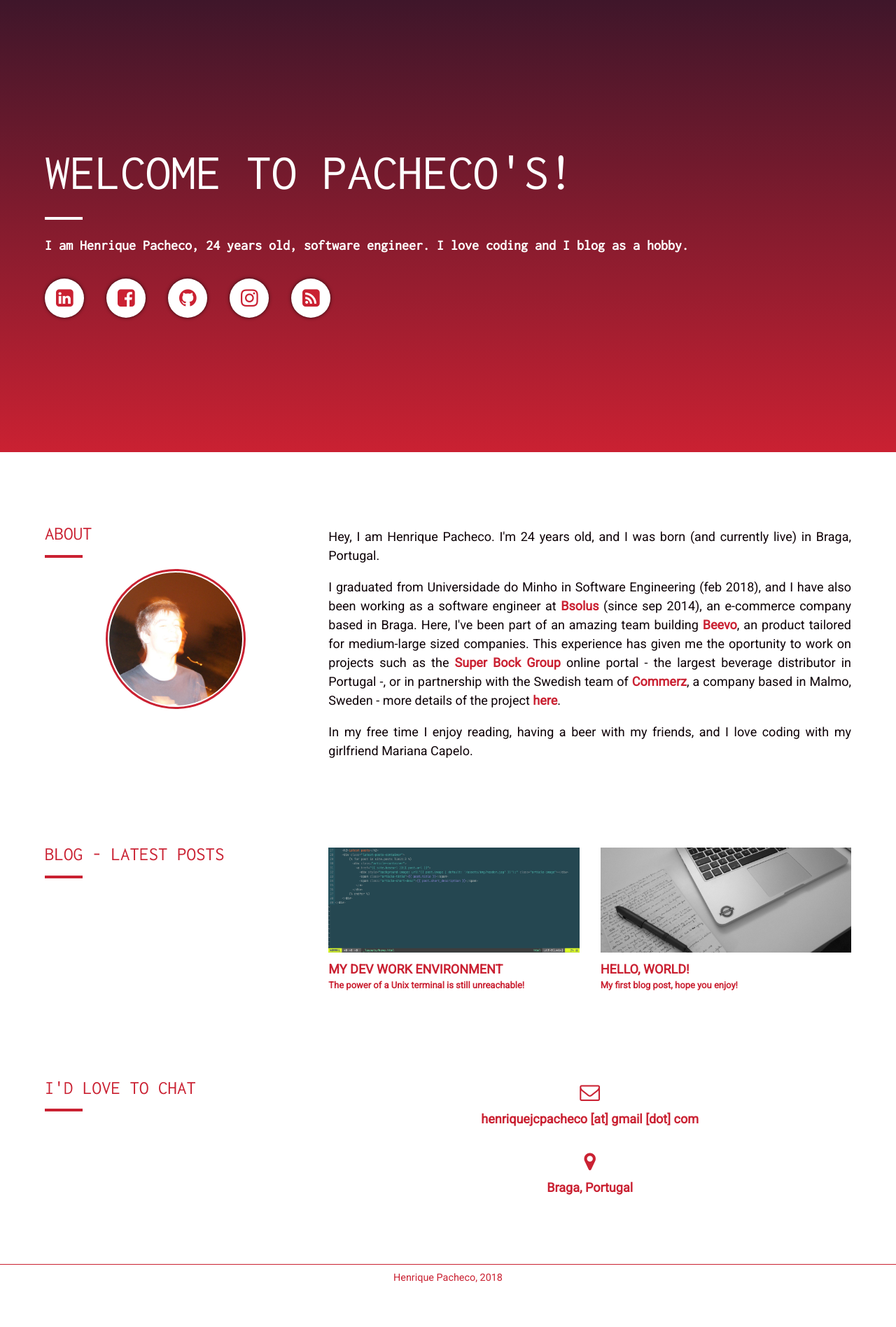
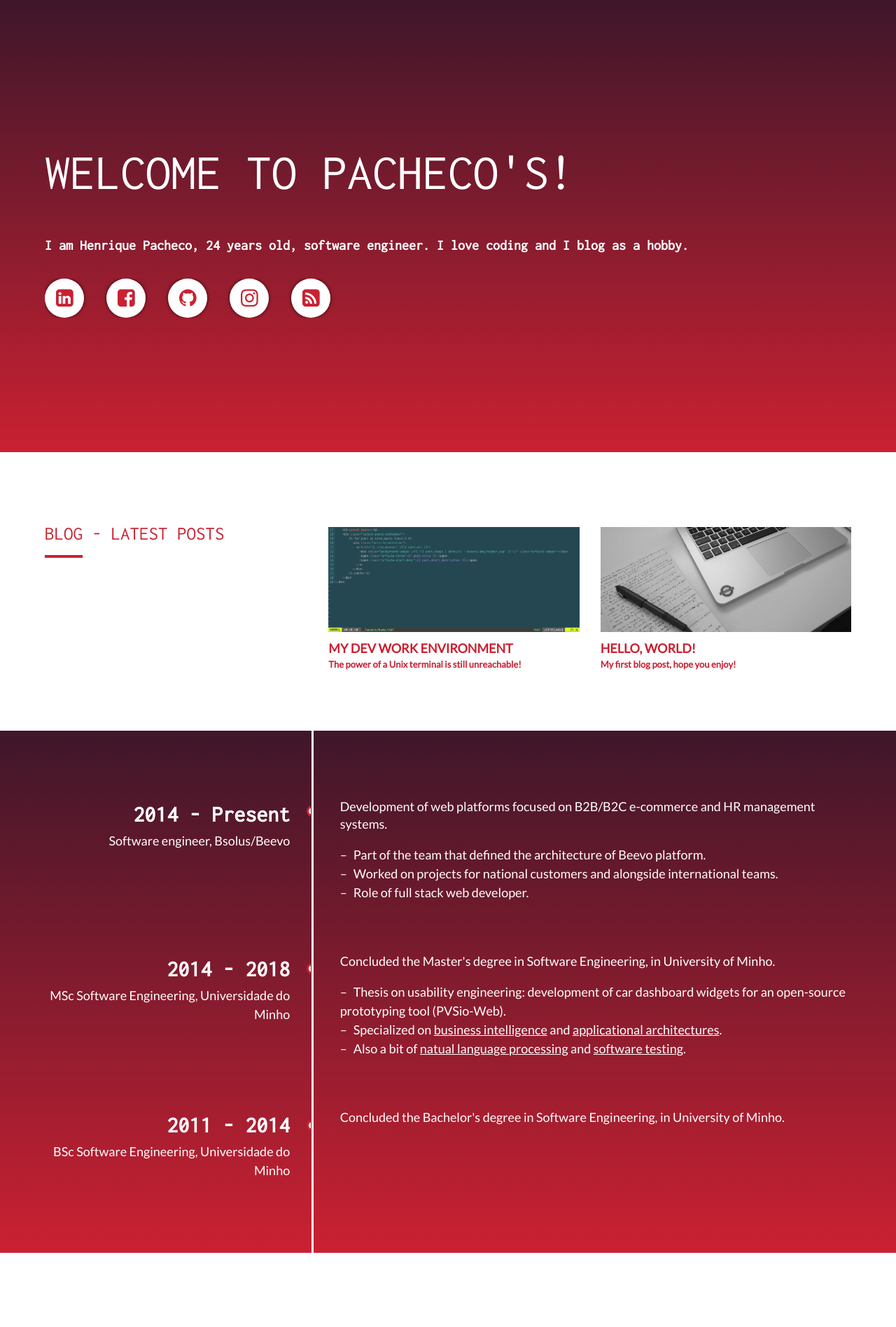
Before and after one commit to ikas/ikas.github.io, a Jekyll site: the page built from index.md, in a window 1280 px wide. Shown: the top 1896 px of the page at 70% size. Built offline with Jekyll 4.4.1, drawn with Linux system fonts in a browser that asks for light colours; our own code applies the rules of GitHub Pages for plain Markdown files; before the commit the page ends 1845 px from its top, so only the background shows below that.

Commit message:
added start of timeline

```diff
--- a/_layouts/default.html
+++ b/_layouts/default.html
@@ -11,7 +11,7 @@
     <link rel="stylesheet" href="{{ '/assets/css/style.css?v=' | append: site.github.build_revision | relative_url }}">
     <link href='{{ site.baseurl }}/feed.xml' rel='alternate' type='application/atom+xml'>
     <link href="https://maxcdn.bootstrapcdn.com/font-awesome/4.7.0/css/font-awesome.min.css" rel="stylesheet" integrity="sha384-wvfXpqpZZVQGK6TAh5PVlGOfQNHSoD2xbE+QkPxCAFlNEevoEH3Sl0sibVcOQVnN" crossorigin="anonymous">
-    <link href="https://fonts.googleapis.com/css?family=Inconsolata|Roboto" rel="stylesheet">
+    <link href="https://fonts.googleapis.com/css?family=Inconsolata|Lato" rel="stylesheet">
     <link rel="stylesheet" href="{{ site.baseurl }}/assets/css/aos.css" />
   </head>
   <body>
--- a/_layouts/home.html
+++ b/_layouts/home.html
@@ -33,6 +33,66 @@ layout: default
 
 <div class="home-container">
   <div class="home-title" data-aos="fade-right">
+    <h2>Blog - Latest posts</h2>
+  </div>
+
+  <div class="home-content latest-posts-container" data-aos="fade-left">
+    {% for post in site.posts limit:3 %}
+      <a class="article-container" href="{{ post.url | absolute_url}}">
+        <div style="background-image: url('{{ post.image | default: '/assets/img/header.jpg' | absolute_url }}');background-position: bottom;" class="article-image"></div>
+        <span class="article-title">{{ post.title }}</span>
+        <span class="article-short-desc">{{ post.short_description }}</span>
+      </a>
+    {% endfor %}
+  </div>
+</div>
+
+
+
+<!-- Timeline -->
+<div class="timeline">
+  <div class="entry">
+    <div class="title">
+      <h3>2014 - Present</h3>
+      <p>Software engineer, Bsolus/Beevo</p>
+    </div>
+    <div class="body">
+      <p>Development of web platforms focused on B2B/B2C e-commerce and HR management systems.</p>
+      <ul>
+        <li>Part of the team that defined the architecture of Beevo platform.</li>
+        <li>Worked on projects for national customers and alongside international teams.</li>
+        <li>Role of full stack web developer.</li>
+      </ul>
+    </div>
+  </div>
+  <div class="entry">
+    <div class="title">
+      <h3>2014 - 2018</h3>
+      <p>MSc Software Engineering, Universidade do Minho</p>
+    </div>
+    <div class="body">
+      <p>Concluded the Master's degree in Software Engineering, in University of Minho.</p>
+      <ul>
+        <li>Thesis on usability engineering: development of car dashboard widgets for an open-source prototyping tool (PVSio-Web).</li>
+        <li>Specialized on <u>business intelligence</u> and <u>applicational architectures</u>.
+        <li>Also a bit of <u>natual language processing</u> and <u>software testing</u>.
+      </ul>
+    </div>
+  </div>
+  <div class="entry">
+    <div class="title">
+      <h3>2011 - 2014</h3>
+      <p>BSc Software Engineering, Universidade do Minho</p>
+    </div>
+    <div class="body">
+      <p>Concluded the Bachelor's degree in Software Engineering, in University of Minho.</p>
+    </div>
+  </div>
+</div>
+
+
+<div class="home-container">
+  <div class="home-title" data-aos="fade-right">
     <h2>About</h2>
     <div class="profile-pic-container">
       <img class="profile-image" src="{{ "/assets/img/profile-pic.jpg" | absolute_url }}" alt="Henrique Pacheco" width="200" height="200" />
@@ -45,23 +105,6 @@ layout: default
         <p>I graduated from Universidade do Minho in Software Engineering (feb 2018), and I have also been working as a software engineer at <a href="http://www.bsolus.pt/pt/">Bsolus</a> (since sep 2014), an e-commerce company based in Braga. Here, I've been part of an amazing team building <a href="http://www.beevo.com/">Beevo</a>, an product tailored for medium-large sized companies. This experience has given me the oportunity to work on projects such as the <a href="https://uni.unicer.pt/">Super Bock Group</a> online portal - the largest beverage distributor in Portugal -, or in partnership with the Swedish team of <a href="https://www.commerz.com/">Commerz</a>, a company based in Malmo, Sweden - more details of the project <a href="https://www.commerz.com/projekt/stockholms-elbolag">here</a>.</p>
         <p>In my free time I enjoy reading, having a beer with my friends, and I love coding with my girlfriend Mariana Capelo.</p>
     </div>
-  </div>
-</div>
-
-
-<div class="home-container">
-  <div class="home-title" data-aos="fade-right">
-    <h2>Blog - Latest posts</h2>
-  </div>
-
-  <div class="home-content latest-posts-container" data-aos="fade-left">
-    {% for post in site.posts limit:3 %}
-      <a class="article-container" href="{{ post.url | absolute_url}}">
-        <div style="background-image: url('{{ post.image | default: '/assets/img/header.jpg' | absolute_url }}');background-position: bottom;" class="article-image"></div>
-        <span class="article-title">{{ post.title }}</span>
-        <span class="article-short-desc">{{ post.short_description }}</span>
-      </a>
-    {% endfor %}
   </div>
 </div>
 
--- a/_sass/jekyll-theme-cayman.scss
+++ b/_sass/jekyll-theme-cayman.scss
@@ -23,12 +23,13 @@
 
 * {
   box-sizing: border-box;
+  overflow-x: hidden;
 }
 
 body {
   padding: 0;
   margin: 0;
-  font-family: 'Roboto', sans-serif;
+  font-family: 'Lato', sans-serif;
   font-size: 18px;
   line-height: 1.5;
   color: $color1;
@@ -629,3 +630,5 @@ h6 {
     font-size: 0.8rem;
   }
 }
+
+@import "timeline";
--- /dev/null
+++ b/_sass/timeline.scss
@@ -0,0 +1,83 @@
+$gutter: 30px;
+$border-width: 3px;
+$dot-diameter: 10px;
+
+
+.timeline {
+  background: $theme-bg;
+  color: $theme-white;
+
+  width:100%;
+  padding: 6rem 4rem;
+  position: relative;
+  &:before {
+    content: '';
+    position: absolute;
+    top: 0px;
+    left:calc(33% + 23px); //$gutter/2
+    bottom: 0px;
+    width: $border-width;
+    background: $theme-white;
+  }
+  &:after {
+    content: "";
+    display: table;
+    clear: both;
+  }
+}
+
+.entry {
+  clear: both;
+  text-align: left;
+  position: relative;
+  .title {
+    margin-bottom: .5rem;
+    float: left;
+    width: 33%;
+    padding-right: $gutter;
+    text-align: right;
+    position: relative;
+    &:before {
+      content: '';
+      position: absolute;
+      width: $dot-diameter;
+      height: $dot-diameter;
+      border: $border-width solid $theme-secondary;
+      background-color:#fff;
+      border-radius:100%;
+      top: 15%;
+      right: -$dot-diameter;
+      z-index: 99;
+    }
+    h3 {
+      margin: 0;
+      font-size: 2rem;
+      color: $theme-white;
+      font-weight: bold;
+    }
+    p {
+      margin: 0;
+    }
+  }
+  .body {
+    margin: 0 0 3em;
+    float: right;
+    width: 66%;
+    padding-left: $gutter;
+    p {
+      line-height: 1.4em;
+      &:first-child {
+        margin-top: 0;
+        font-weight: 400;
+      }
+    }
+    ul {
+      padding-left: 0;
+      list-style-type: none;
+      li:before {
+        content: "–";
+        margin-right: .5em;
+      }
+    }
+  }
+}
--- a/_sass/variables.scss
+++ b/_sass/variables.scss
@@ -4,7 +4,7 @@ $medium-breakpoint: 42em !default;
 
 // Headers
 $header-heading-color: #fff !default;
-$header-bg-color: white !default;
+$theme-bg: linear-gradient(#3f162a, #ca2132) !default;
 $theme-default: $color5 !default;
 $theme-secondary: $color4 !default;
 $theme-white: white !default;
```
